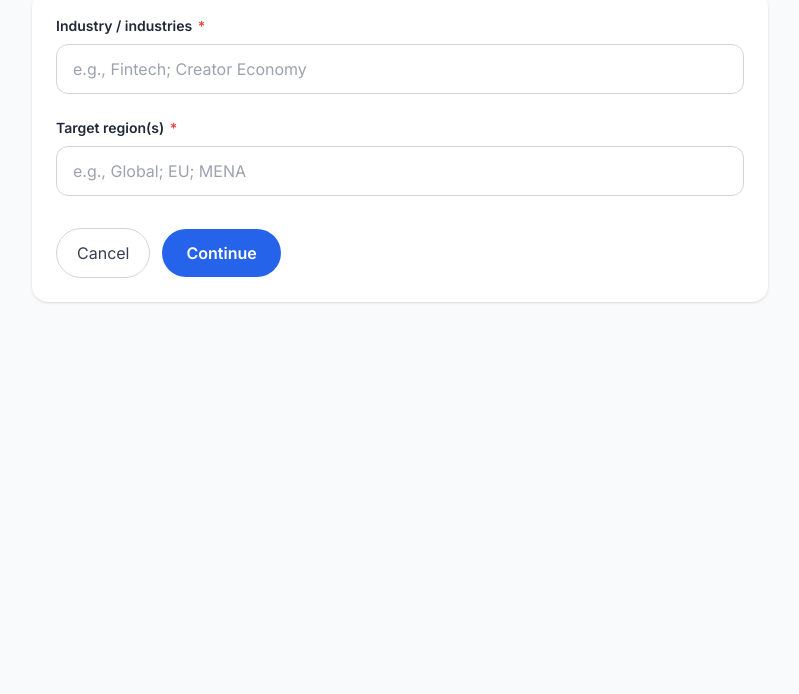
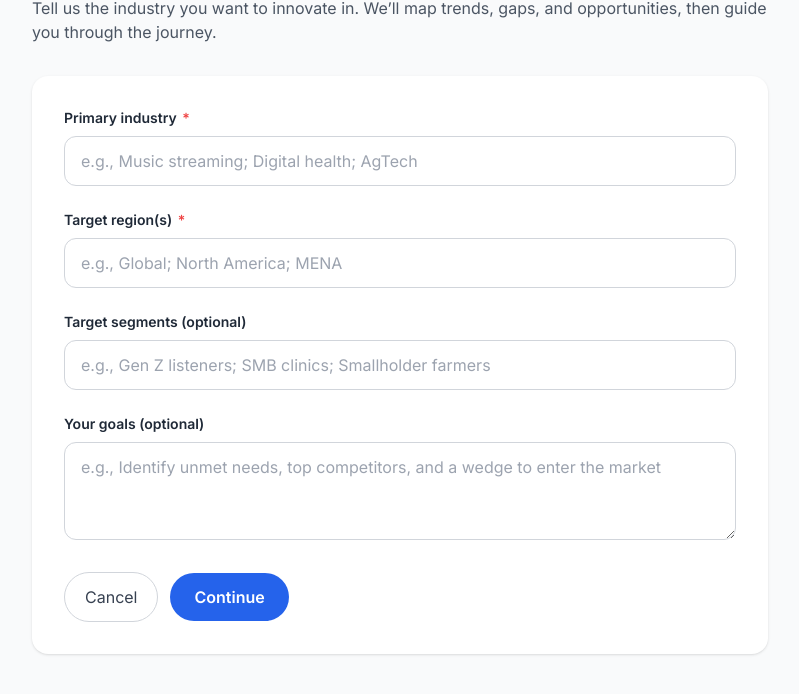
Before and after one commit to DonnaOftadeh/Nextify-Dashboard, a plain HTML site: page founder-industry.html in a window 1280 px wide. Shown: the part 152-846 px from the top of the page, without its empty margins (240-1039 px from the left). Before the commit the page ends 800 px from the top, so only its background shows below. Drawn offline with nearby package versions, Linux system fonts and the light colour scheme.

Commit message:
Update founder-industry.html

```diff
--- a/founder-industry.html
+++ b/founder-industry.html
@@ -4,12 +4,13 @@
   <meta charset="utf-8" />
   <meta name="viewport" content="width=device-width,initial-scale=1" />
   <title>Nextify • Founder – Industry</title>
+
   <script src="https://cdn.tailwindcss.com"></script>
   <link href="https://fonts.googleapis.com/css2?family=Inter:wght@400;600;700&display=swap" rel="stylesheet" />
   <style>
-    body { font-family: Inter, system-ui, -apple-system, Segoe UI, Roboto, Helvetica, Arial; }
+    body { font-family: Inter, system-ui, -apple-system, Segoe UI, Roboto, Helvetica, Arial, "Apple Color Emoji", "Segoe UI Emoji"; }
     .label-required::after { content: " *"; color: #ef4444; font-weight: 600; margin-left: 2px; }
-    input::placeholder { color: #9ca3af; }
+    input::placeholder, textarea::placeholder, select:invalid { color: #9ca3af; }
   </style>
 </head>
 <body class="bg-gray-50 min-h-screen">
@@ -21,26 +22,49 @@
   </header>
 
   <main class="max-w-3xl mx-auto px-4 py-10">
-    <h1 class="text-2xl font-bold text-gray-900 mb-2">Founder • Explore an Industry</h1>
-    <form id="founder-form" data-journey="industry" class="bg-white rounded-2xl shadow p-6 space-y-6">
+    <h1 class="text-2xl md:text-3xl font-bold text-gray-900 mb-2">Founder • Explore an Industry</h1>
+    <p class="text-gray-600 mb-8">Tell us the industry you want to innovate in. We’ll map trends, gaps, and opportunities, then guide you through the journey.</p>
+
+    <form id="founder-form" data-journey="industry" class="bg-white rounded-2xl shadow p-6 md:p-8 space-y-6">
+      <!-- Primary industry -->
       <div>
-        <label for="industries" class="block text-sm font-semibold text-gray-800 label-required">Industry / industries</label>
-        <input id="industries" name="industries" type="text" required
-               placeholder="e.g., Fintech; Creator Economy"
-               class="mt-2 block w-full rounded-xl border border-gray-300 px-4 py-3 focus:ring-2 focus:ring-blue-500" />
+        <label for="primary_industry" class="block text-sm font-semibold text-gray-800 label-required">Primary industry</label>
+        <input id="primary_industry" name="primary_industry" type="text" required
+               placeholder="e.g., Music streaming; Digital health; AgTech"
+               class="mt-2 block w-full rounded-xl border border-gray-300 px-4 py-3 focus:outline-none focus:ring-2 focus:ring-blue-500 focus:border-blue-500"/>
       </div>
+
+      <!-- Regions -->
       <div>
-        <label for="region" class="block text-sm font-semibold text-gray-800 label-required">Target region(s)</label>
-        <input id="region" name="region" type="text" required
-               placeholder="e.g., Global; EU; MENA"
-               class="mt-2 block w-full rounded-xl border border-gray-300 px-4 py-3 focus:ring-2 focus:ring-blue-500" />
+        <label for="regions" class="block text-sm font-semibold text-gray-800 label-required">Target region(s)</label>
+        <input id="regions" name="regions" type="text" required
+               placeholder="e.g., Global; North America; MENA"
+               class="mt-2 block w-full rounded-xl border border-gray-300 px-4 py-3 focus:outline-none focus:ring-2 focus:ring-blue-500 focus:border-blue-500"/>
       </div>
+
+      <!-- Segments (optional) -->
+      <div>
+        <label for="segments" class="block text-sm font-semibold text-gray-800">Target segments (optional)</label>
+        <input id="segments" name="segments" type="text"
+               placeholder="e.g., Gen Z listeners; SMB clinics; Smallholder farmers"
+               class="mt-2 block w-full rounded-xl border border-gray-300 px-4 py-3 focus:outline-none focus:ring-2 focus:ring-blue-500 focus:border-blue-500"/>
+      </div>
+
+      <!-- Goals (optional) -->
+      <div>
+        <label for="goals" class="block text-sm font-semibold text-gray-800">Your goals (optional)</label>
+        <textarea id="goals" name="goals" rows="3"
+                  placeholder="e.g., Identify unmet needs, top competitors, and a wedge to enter the market"
+                  class="mt-2 block w-full rounded-xl border border-gray-300 px-4 py-3 focus:outline-none focus:ring-2 focus:ring-blue-500 focus:border-blue-500"></textarea>
+      </div>
+
       <div class="flex items-center gap-3 pt-2">
-        <a href="roles.html" class="px-5 py-3 rounded-full border border-gray-300 text-gray-700 hover:bg-gray-50">Cancel</a>
-        <button type="submit" class="px-6 py-3 rounded-full bg-blue-600 text-white font-semibold hover:bg-blue-700">Continue</button>
+        <a href="roles.html" class="inline-flex justify-center px-5 py-3 rounded-full border border-gray-300 text-gray-700 hover:bg-gray-50">Cancel</a>
+        <button type="submit" class="inline-flex justify-center px-6 py-3 rounded-full bg-blue-600 text-white font-semibold hover:bg-blue-700 focus:ring-2 focus:ring-offset-2 focus:ring-blue-500">Continue</button>
       </div>
     </form>
   </main>
+
   <script>
     (function () {
       const form = document.getElementById("founder-form");
@@ -48,13 +72,19 @@
         e.preventDefault();
         const journeyType = form.dataset.journey;
         const payload = Object.fromEntries(new FormData(form).entries());
+        try {
           const res = await fetch("http://127.0.0.1:8000/api/submit", {
             method: "POST", headers: { "Content-Type": "application/json" },
             body: JSON.stringify({ journey_type: journeyType, payload })
           });
+          if (!res.ok) throw new Error("Submit failed");
           const { job_id } = await res.json();
           const q = new URLSearchParams({ job_id, journey: journeyType });
           window.location.href = `founder-processing.html?${q.toString()}`;
+        } catch (err) {
+          console.error(err);
+          alert("Sorry, something went wrong submitting your request.");
+        }
       });
     })();
   </script>
```
Lines whose indentation alone changed are shown as unchanged.
